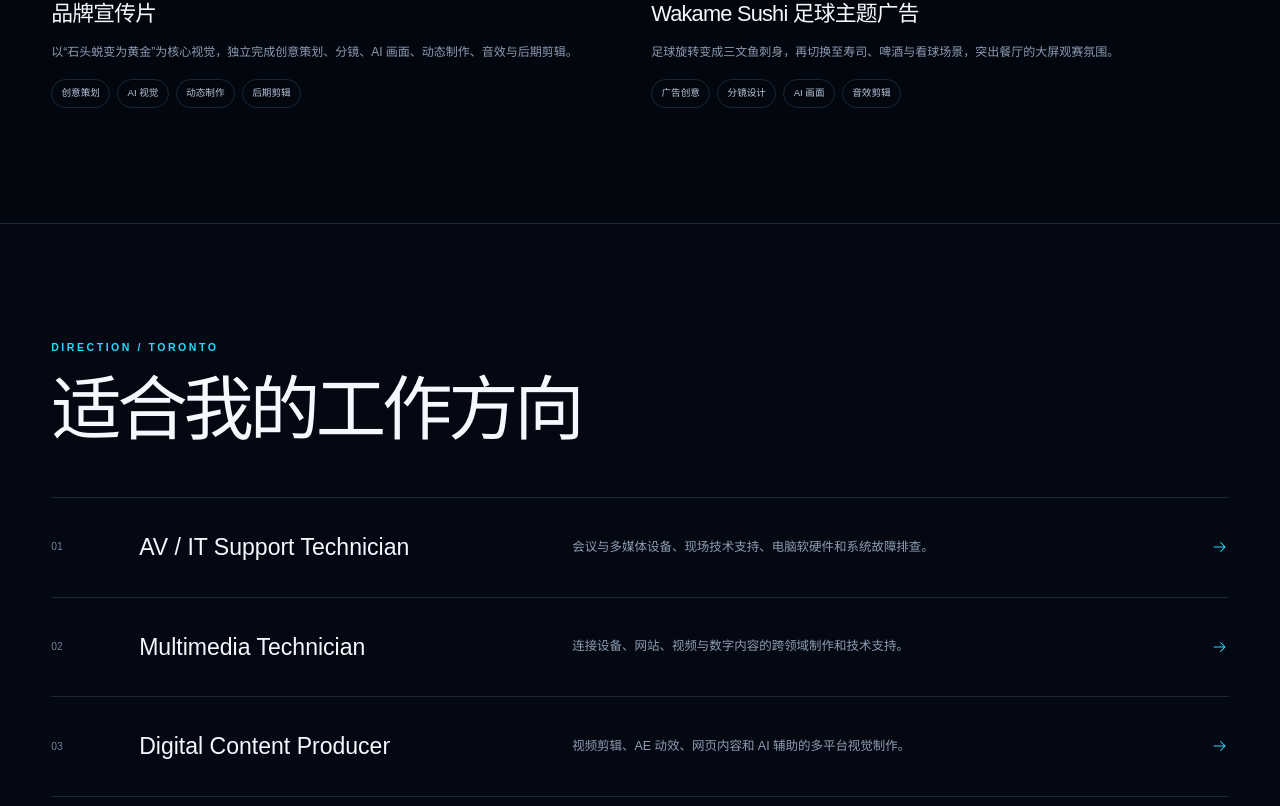
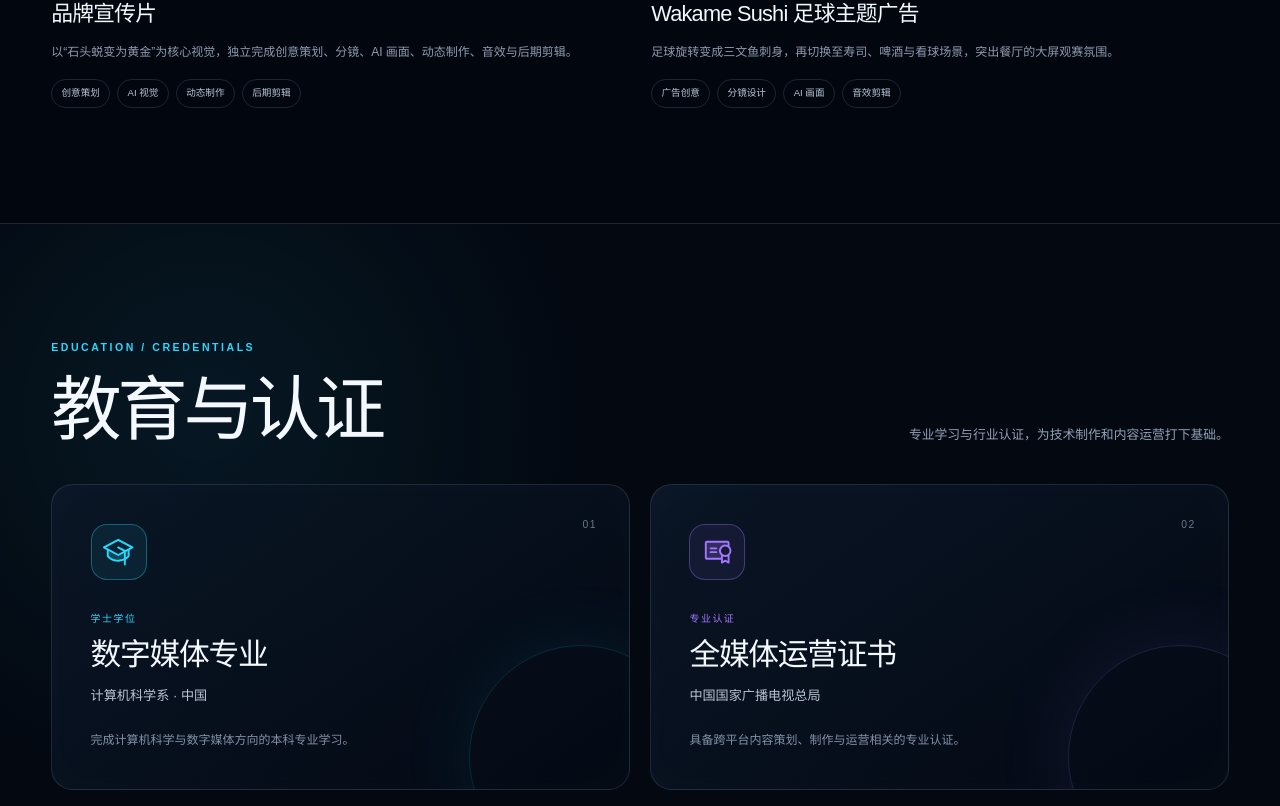
Before and after one commit to ryangong3/ryangong3.github.io, a Next.js app: page / in a window 1280 px wide. Shown: the part 1991-2797 px from the top of the page. Built offline with nearby package versions, Linux system fonts and the light colour scheme.

Commit message:
Add education and credentials section

```diff
--- a/app/globals.css
+++ b/app/globals.css
@@ -854,6 +854,7 @@ a:focus-visible {
 }
 
 .portfolio-section,
+.credentials-section,
 .direction-section,
 .contact-section {
   padding: clamp(5.5rem, 9vw, 8.5rem) max(4vw, calc((100vw - 88rem) / 2));
@@ -1063,6 +1064,117 @@ a:focus-visible {
   bottom: 0.75rem;
   z-index: 3;
   letter-spacing: 0.08em;
+}
+
+.credentials-section {
+  border-top: 1px solid var(--line);
+  background:
+    radial-gradient(circle at 16% 28%, rgba(41, 216, 255, 0.08), transparent 24rem),
+    rgba(3, 9, 18, 0.82);
+}
+
+.credentials-heading {
+  margin-bottom: 2.4rem;
+}
+
+.credentials-grid {
+  display: grid;
+  grid-template-columns: repeat(2, minmax(0, 1fr));
+  gap: 1.25rem;
+}
+
+.credential-card {
+  position: relative;
+  min-height: 19rem;
+  overflow: hidden;
+  border: 1px solid var(--line);
+  border-radius: 1.35rem;
+  padding: clamp(1.5rem, 3vw, 2.4rem);
+  background: linear-gradient(145deg, rgba(10, 22, 38, 0.94), rgba(4, 10, 20, 0.92));
+  box-shadow: inset 0 0 3rem rgba(255, 255, 255, 0.018);
+}
+
+.credential-card::after {
+  position: absolute;
+  right: -4rem;
+  bottom: -5rem;
+  width: 14rem;
+  height: 14rem;
+  border: 1px solid rgba(41, 216, 255, 0.14);
+  border-radius: 50%;
+  box-shadow: 0 0 5rem rgba(41, 216, 255, 0.08);
+  content: "";
+}
+
+.credential-card:nth-child(2)::after {
+  border-color: rgba(164, 119, 255, 0.18);
+  box-shadow: 0 0 5rem rgba(164, 119, 255, 0.1);
+}
+
+.credential-icon {
+  display: grid;
+  width: 3.5rem;
+  height: 3.5rem;
+  place-items: center;
+  border: 1px solid rgba(41, 216, 255, 0.35);
+  border-radius: 1rem;
+  background: rgba(41, 216, 255, 0.08);
+  color: var(--cyan);
+}
+
+.credential-card:nth-child(2) .credential-icon {
+  border-color: rgba(164, 119, 255, 0.35);
+  background: rgba(164, 119, 255, 0.08);
+  color: var(--violet);
+}
+
+.credential-icon svg {
+  width: 1.9rem;
+  height: 1.9rem;
+}
+
+.credential-number {
+  position: absolute;
+  top: 2rem;
+  right: 2rem;
+  color: #66778d;
+  font-size: 0.65rem;
+  letter-spacing: 0.14em;
+}
+
+.credential-type {
+  margin: 2rem 0 0.65rem;
+  color: var(--cyan);
+  font-size: 0.62rem;
+  letter-spacing: 0.16em;
+  text-transform: uppercase;
+}
+
+.credential-card:nth-child(2) .credential-type {
+  color: var(--violet);
+}
+
+.credential-card h3 {
+  margin: 0;
+  font-size: clamp(1.55rem, 2.4vw, 2.35rem);
+  font-weight: 500;
+  line-height: 1.15;
+  letter-spacing: -0.04em;
+}
+
+.credential-organization {
+  margin: 0.8rem 0 0;
+  color: #b7c4d5;
+  font-size: 0.82rem;
+  line-height: 1.6;
+}
+
+.credential-description {
+  max-width: 31rem;
+  margin: 1.5rem 0 0;
+  color: #8291a7;
+  font-size: 0.75rem;
+  line-height: 1.75;
 }
 
 .direction-section {
@@ -1521,7 +1633,8 @@ footer {
   }
 
   .website-grid,
-  .video-grid {
+  .video-grid,
+  .credentials-grid {
     grid-template-columns: 1fr;
     gap: 3rem;
   }
@@ -1598,6 +1711,7 @@ footer {
   }
 
   .portfolio-section,
+  .credentials-section,
   .direction-section,
   .contact-section {
     padding-inline: 1.2rem;
--- a/app/page.tsx
+++ b/app/page.tsx
@@ -4,11 +4,13 @@ import Image from "next/image";
 import {
   ArrowRight,
   Brain,
+  Certificate,
   Code,
   EnvelopeSimple,
   FilmSlate,
   FilmStrip,
   GlobeHemisphereWest,
+  GraduationCap,
   MapPin,
   Monitor,
   Phone,
@@ -189,6 +191,23 @@ const copy = {
     films: "视频作品",
     visit: "访问网站",
     play: "站内播放",
+    credentialsEyebrow: "EDUCATION / CREDENTIALS",
+    credentialsTitle: "教育与认证",
+    credentialsIntro: "专业学习与行业认证，为技术制作和内容运营打下基础。",
+    credentials: [
+      {
+        type: "学士学位",
+        title: "数字媒体专业",
+        organization: "计算机科学系 · 中国",
+        description: "完成计算机科学与数字媒体方向的本科专业学习。",
+      },
+      {
+        type: "专业认证",
+        title: "全媒体运营证书",
+        organization: "中国国家广播电视总局",
+        description: "具备跨平台内容策划、制作与运营相关的专业认证。",
+      },
+    ],
     rolesEyebrow: "DIRECTION / TORONTO",
     rolesTitle: "适合我的工作方向",
     roles: [
@@ -230,6 +249,23 @@ const copy = {
     films: "Video projects",
     visit: "Visit website",
     play: "Play here",
+    credentialsEyebrow: "EDUCATION / CREDENTIALS",
+    credentialsTitle: "Education & Credentials",
+    credentialsIntro: "Academic training and industry certification supporting my technical and creative work.",
+    credentials: [
+      {
+        type: "Bachelor’s Degree",
+        title: "Digital Media",
+        organization: "Department of Computer Science · China",
+        description: "Undergraduate study combining computer science and digital media.",
+      },
+      {
+        type: "Professional Certificate",
+        title: "All-Media Operations Certificate",
+        organization: "National Radio and Television Administration of China",
+        description: "Professional certification in cross-platform content planning, production and operations.",
+      },
+    ],
     rolesEyebrow: "DIRECTION / TORONTO",
     rolesTitle: "Roles I’m a strong fit for",
     roles: [
@@ -518,6 +554,31 @@ export default function Home() {
         </div>
       </section>
 
+      <section className="credentials-section" id="credentials">
+        <div className="section-heading credentials-heading">
+          <div>
+            <p className="eyebrow">{t.credentialsEyebrow}</p>
+            <h2>{t.credentialsTitle}</h2>
+          </div>
+          <p>{t.credentialsIntro}</p>
+        </div>
+        <div className="credentials-grid">
+          {t.credentials.map((credential, index) => {
+            const Icon = index === 0 ? GraduationCap : Certificate;
+            return (
+              <article className="credential-card" key={credential.title}>
+                <div className="credential-icon"><Icon weight="duotone" /></div>
+                <div className="credential-number">0{index + 1}</div>
+                <p className="credential-type">{credential.type}</p>
+                <h3>{credential.title}</h3>
+                <p className="credential-organization">{credential.organization}</p>
+                <p className="credential-description">{credential.description}</p>
+              </article>
+            );
+          })}
+        </div>
+      </section>
+
       <section className="direction-section" id="direction">
         <div className="section-heading">
           <div>
```
